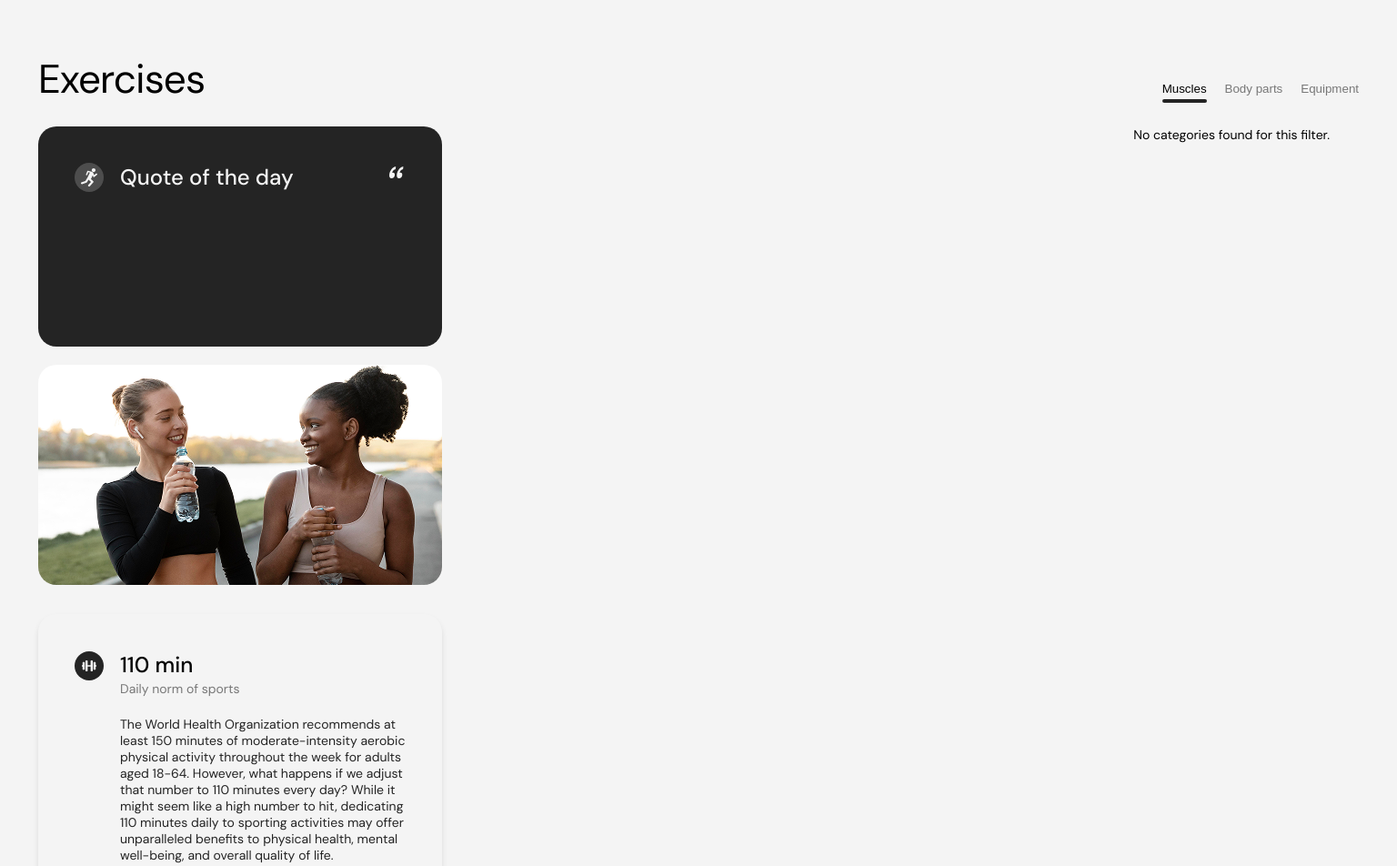
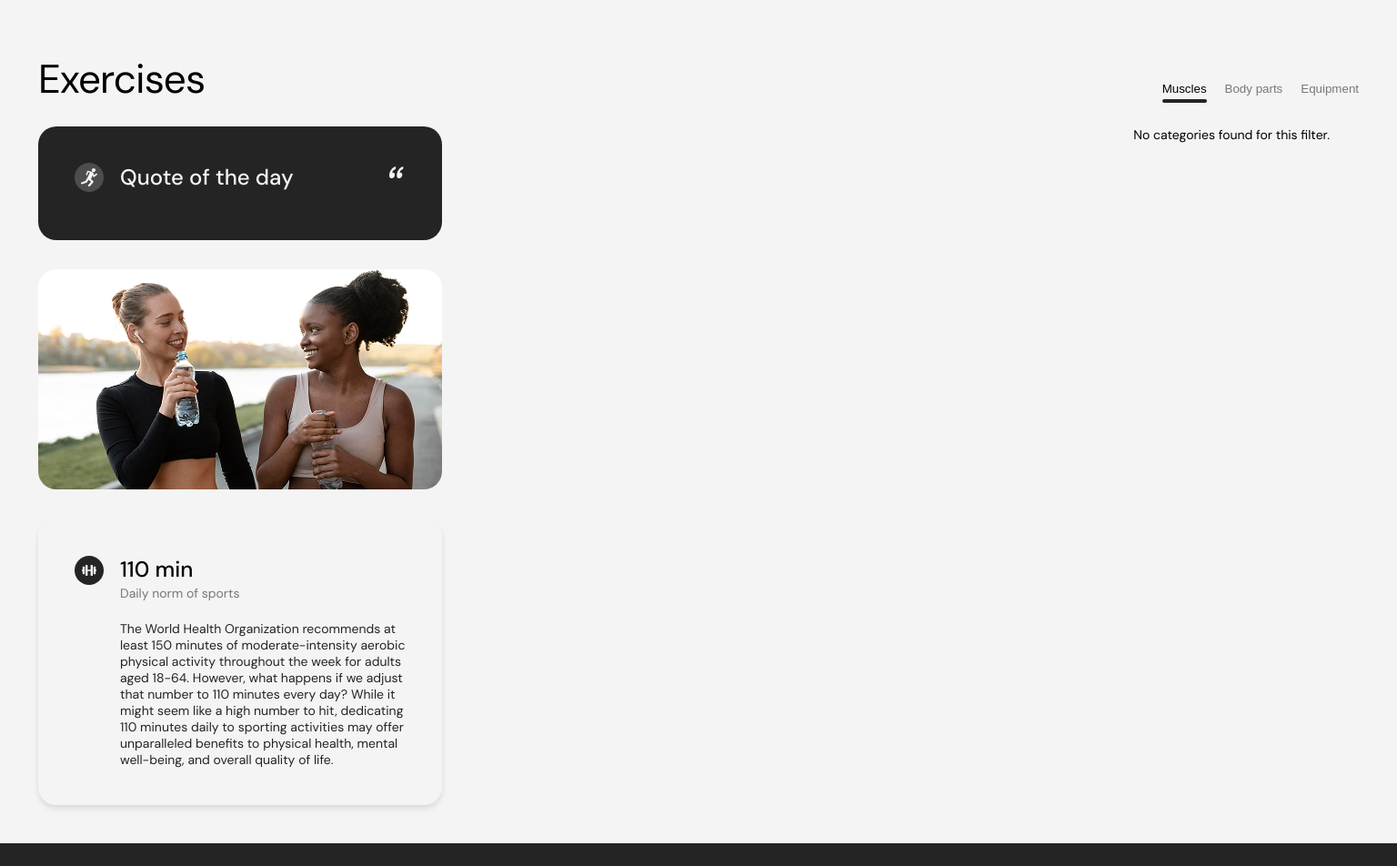
Before and after one commit to AndyGrigs/your-energy, a website built with Vite: page src/index.html in a window 1536 px wide. Shown: the part 920-1872 px from the top of the page at 91% size. Built offline with nearby package versions, Linux system fonts and the light colour scheme; no server answers; what izitoast would draw is missing.

Commit message:
Refactor layout and styles for exercises and quote sections in home page

```diff
--- a/src/css/partials/home.css
+++ b/src/css/partials/home.css
@@ -73,11 +73,40 @@
 
 .exercises-content {
 	display: flex;
+	flex-direction: column-reverse;
 	gap: 32px;
+}
+
+@media (min-width: 1440px) {
+	.exercises-content {
+		flex-direction: row;
+	}
+}
+
+.encourage-section {
+	display: flex;
+	flex-direction: column;
+	margin: 0 auto;
+}
+
+@media (min-width: 1440px) {
+	.encourage-section {
+		flex-direction: column;
+		margin: 0;
+	}
 }
 
 .encourage-img-container {
 	margin-bottom: 32px;
+	width: 335px;
+	height: 242px;
+}
+
+@media (min-width: 768px) {
+	.encourage-img-container {
+		width: 288px;
+		height: 258px;
+	}
 }
 
 @media (min-width: 1440px) {
--- a/src/css/partials/sharedComponentsStyles/quoteOfTheDay.css
+++ b/src/css/partials/sharedComponentsStyles/quoteOfTheDay.css
@@ -1,7 +1,19 @@
+@media (min-width: 768px) {
+	.quote-wraper {
+		display: flex;
+		flex-direction: row;
+	}
+}
+
+@media (min-width: 1440px) {
+	.quote-wraper {
+		flex-direction: column;
+	}
+}
+
 .quote-day-card {
 	background-color: var(--accent-color);
-	width: 400px;
-	height: auto;
+	width: 335px;
 	border-radius: 20px;
 	padding: 20px 20px;
 	position: relative;
@@ -11,17 +23,18 @@
 	margin-bottom: 20px;
 }
 
-@media (min-width: 640px) {
+@media (min-width: 768px) {
 	.quote-day-card {
+		width: 400px;
 		padding: 40px 40px;
+		margin-bottom: 32px;
+		margin-right: 16px;
 	}
 }
 
 @media (min-width: 1440px) {
 	.quote-day-card {
 		width: 444px;
-		height: 242px;
-		flex-shrink: 0;
 	}
 }
 
@@ -37,7 +50,7 @@
 	right: 20px;
 }
 
-@media (min-width: 640px) {
+@media (min-width: 768px) {
 	.quote-icon-running {
 		top: 40px;
 		left: 40px;
@@ -57,7 +70,7 @@
 	padding-left: 52px;
 }
 
-@media (min-width: 640px) {
+@media (min-width: 768px) {
 	.quote-day-card-content {
 		padding-left: 50px;
 	}
@@ -71,7 +84,7 @@
 	margin-bottom: 8px;
 }
 
-@media (min-width: 640px) {
+@media (min-width: 768px) {
 	.quote-day-card-title {
 		line-height: 1.3;
 		font-size: 24px;
--- a/src/partials/home.html
+++ b/src/partials/home.html
@@ -28,6 +28,7 @@
 	</div>
 	<div class="exercises-content">
 		<div class="encourage-section">
+			<div class="quote-wraper">
 				<load src="partials/sharedComponents/quoteOfTheDay.html" />
 				<div class="encourage-img-container">
 					<img
@@ -36,6 +37,7 @@
 						srcset="/img/quote_1x.png 1x, /img/quote_2x.png 2x"
 						alt="Women sportswear taking break from workout"
 					/>
+				</div>
 			</div>
 			<div class="time-min-card time-card-home">
 				<span class="time-home-icon-gantel">
```
Also changed, not shown: src/css/partials/modal.css (+10 -10 lines). Lines whose indentation alone changed are shown as unchanged.
